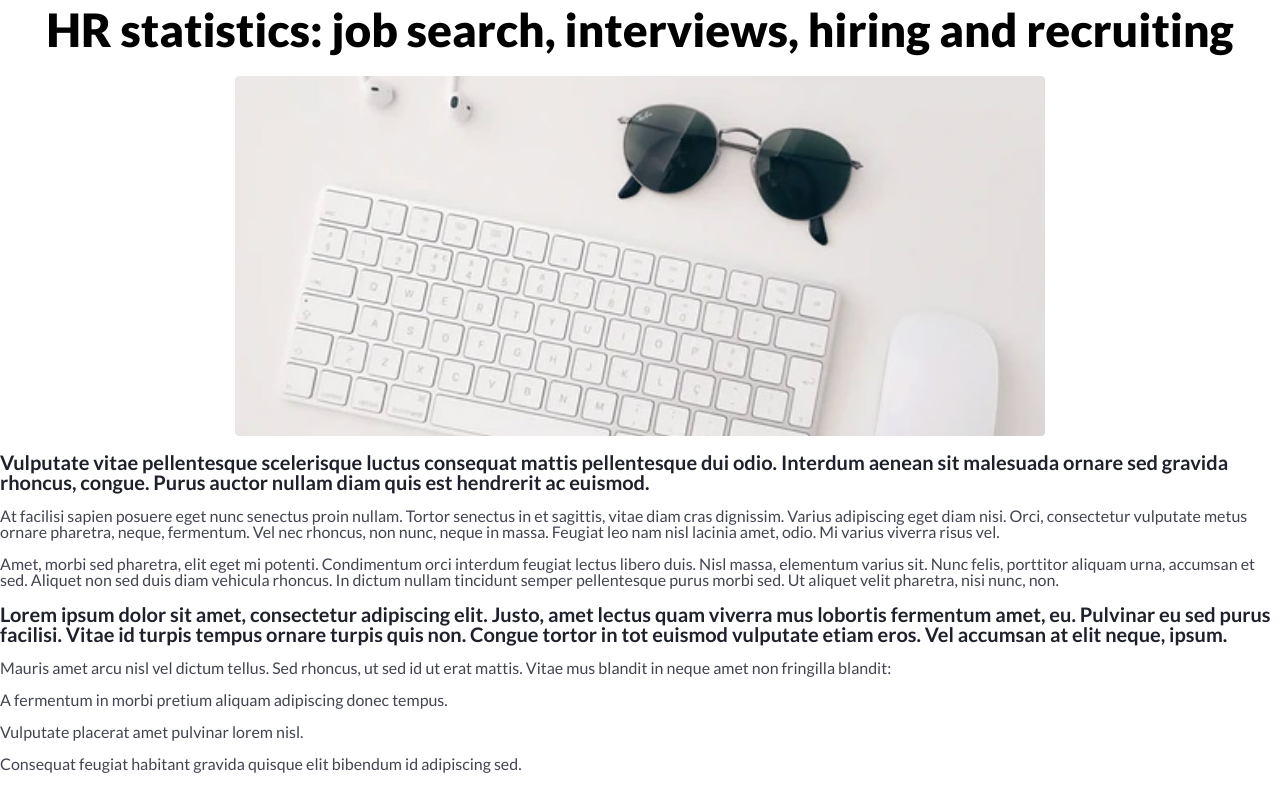
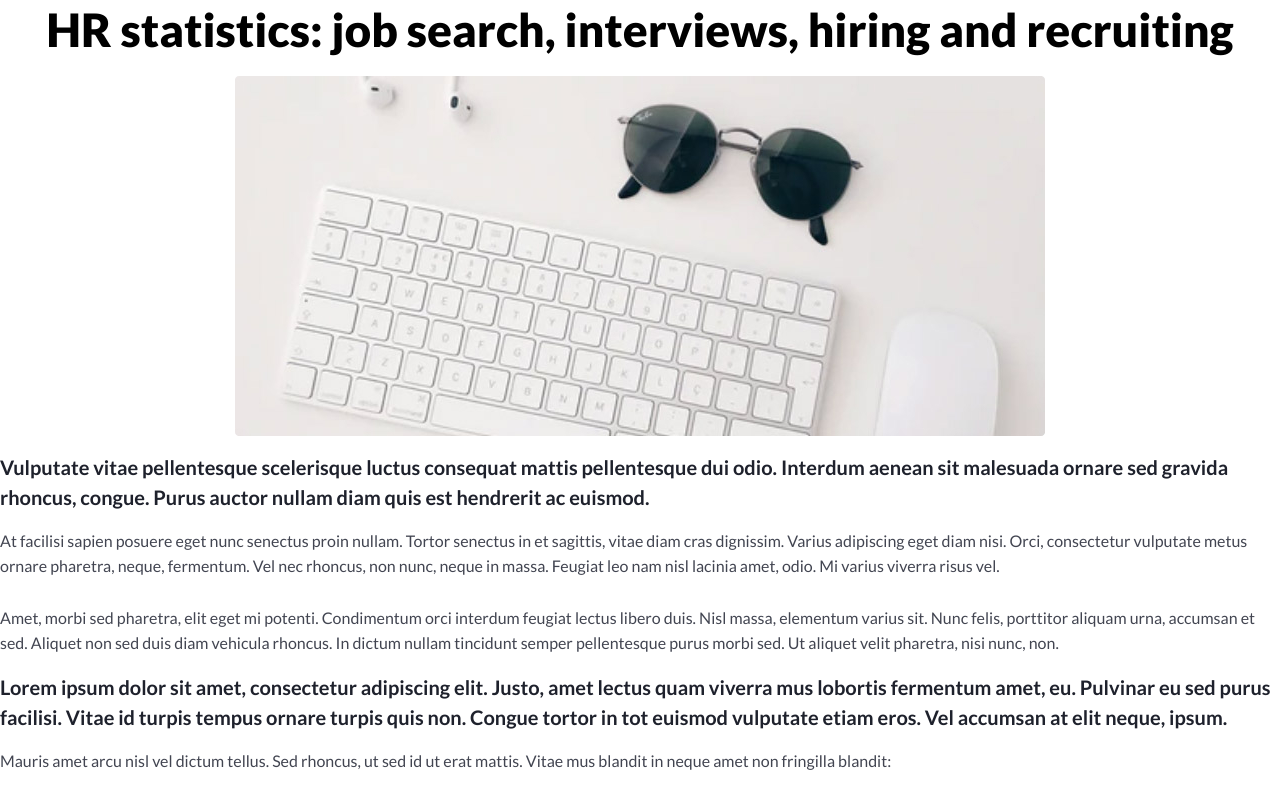
Before and after one commit to BohdanKhomynets/lesson_4, a plain HTML site: page index.html in a window 1280 px wide. Shown: the top 785 px of the page. Drawn offline with Linux system fonts and the light colour scheme.

Commit message:
Update style.css

```diff
--- a/css/style.css
+++ b/css/style.css
@@ -46,10 +46,10 @@ body{
 .bold {
 	font-weight: 700;
 	font-size: 20px;
-	line-height: 1,5;
+	line-height: 1.5;
 	color: #1E212C;
 }
 .normal {
-	line-height: 1,6;
+	line-height: 1.6;
 	color: #424551;
 }
```
